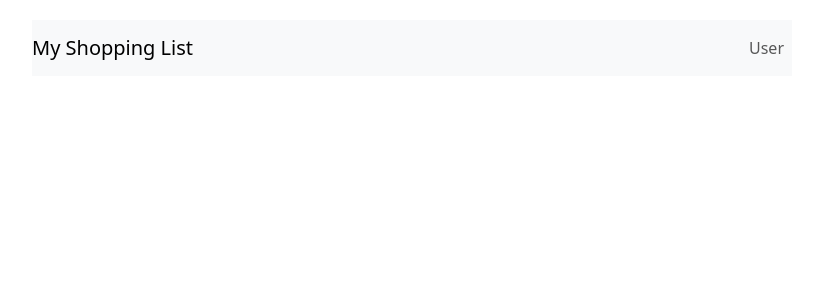
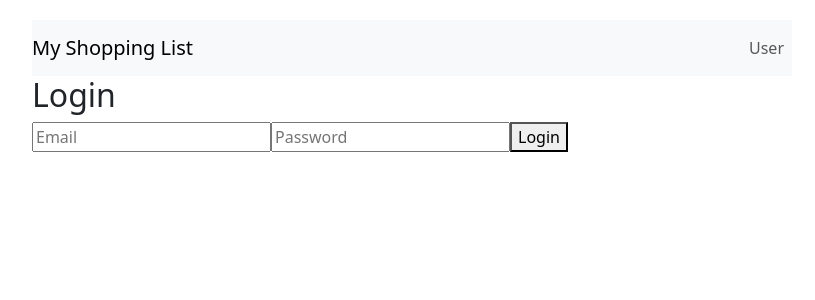
Before and after one commit to SantanaDiogoDev/shopping-list-fe, a React (Create React App) app: page /login in a window 1280 px wide. Shown: the top 300 px of the page, without its empty margins (228-1043 px from the left). Built offline with nearby package versions, Linux system fonts and the light colour scheme.

Commit message:
implementing auth v1

```diff
--- a/package.json
+++ b/package.json
@@ -8,6 +8,7 @@
     "@testing-library/user-event": "^13.5.0",
     "axios": "^1.7.7",
     "bootstrap": "^5.3.3",
+    "js-cookie": "^3.0.5",
     "my-shopping-list": "file:",
     "react": "^18.3.1",
     "react-bootstrap": "^2.10.5",
--- a/src/App.js
+++ b/src/App.js
@@ -1,16 +1,27 @@
-import React from 'react';
+import React, { useState, useEffect } from 'react';
 import { BrowserRouter as Router, Routes, Route } from 'react-router-dom';
 import NavBar from './NavBar';
 import ShoppingList from './ShoppingList';
+import { Navigate } from 'react-router-dom';
+import Login from './Login';
+import Cookies from 'js-cookie';
 import 'bootstrap/dist/css/bootstrap.min.css';
 
 function App() {
+
+  const [isAuthenticated, setIsAuthenticated] = useState(!!Cookies.get('token'));
+
+  const handleLogin = () => {
+    setIsAuthenticated(true);
+  };
+
   return (
     <Router>
       <div className="App">
         <NavBar />
         <Routes>
-          <Route path="/" element={<ShoppingList />} />
+        <Route path="/" element={isAuthenticated ? <ShoppingList /> : <Navigate to="/login" />} />
+        <Route path="/login" element={<Login onLogin={handleLogin} />} />
         </Routes>
       </div>
     </Router>
--- /dev/null
+++ b/src/Login.js
@@ -0,0 +1,38 @@
+// Login.js
+import React, { useState } from 'react';
+import axios from 'axios';
+import Cookies from 'js-cookie';
+import { API_BASE_URL } from './config';
+
+const Login = ({ onLogin }) => {
+  const [email, setEmail] = useState('');
+  const [password, setPassword] = useState('');
+  const [error, setError] = useState(null);
+
+  const handleSubmit = async (e) => {
+    e.preventDefault();
+    try {
+      const response = await axios.post(`${API_BASE_URL}/login`, { email, password });
+      const { token, userId } = response.data;
+
+      Cookies.set('token', token);
+      Cookies.set('userId', userId);
+
+      onLogin();  //call the callback funtion to redirect before the login
+    } catch (error) {
+      setError('Login failed. Please check your credentials.');
+    }
+  };
+
+  return (
+    <form onSubmit={handleSubmit}>
+      <h2>Login</h2>
+      {error && <p style={{ color: 'red' }}>{error}</p>}
+      <input type="email" value={email} onChange={(e) => setEmail(e.target.value)} placeholder="Email" required />
+      <input type="password" value={password} onChange={(e) => setPassword(e.target.value)} placeholder="Password" required />
+      <button type="submit">Login</button>
+    </form>
+  );
+};
+
+export default Login;
```
Also changed, not shown: 1 other file (tests, documents, lock files or other folders).
